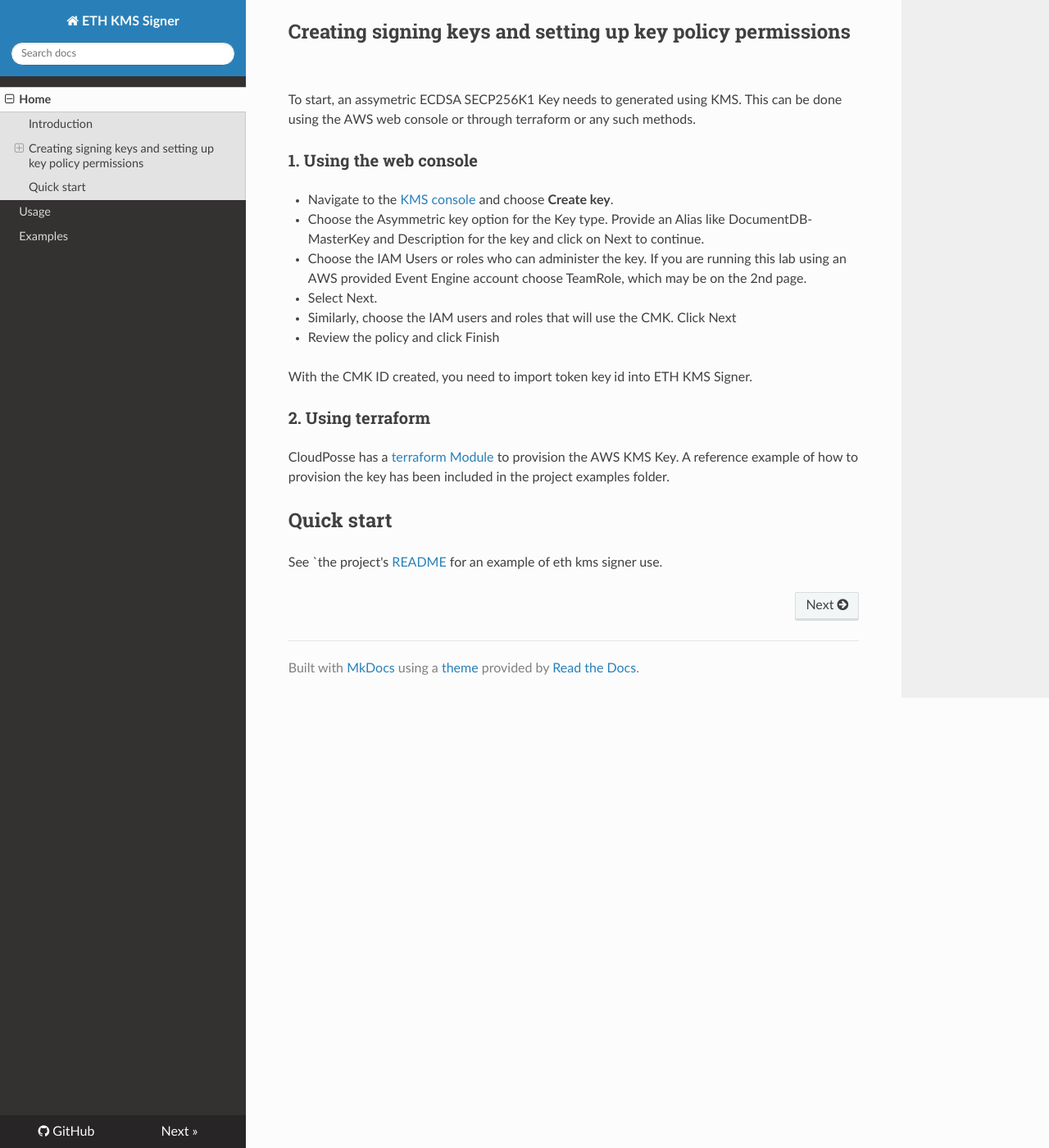
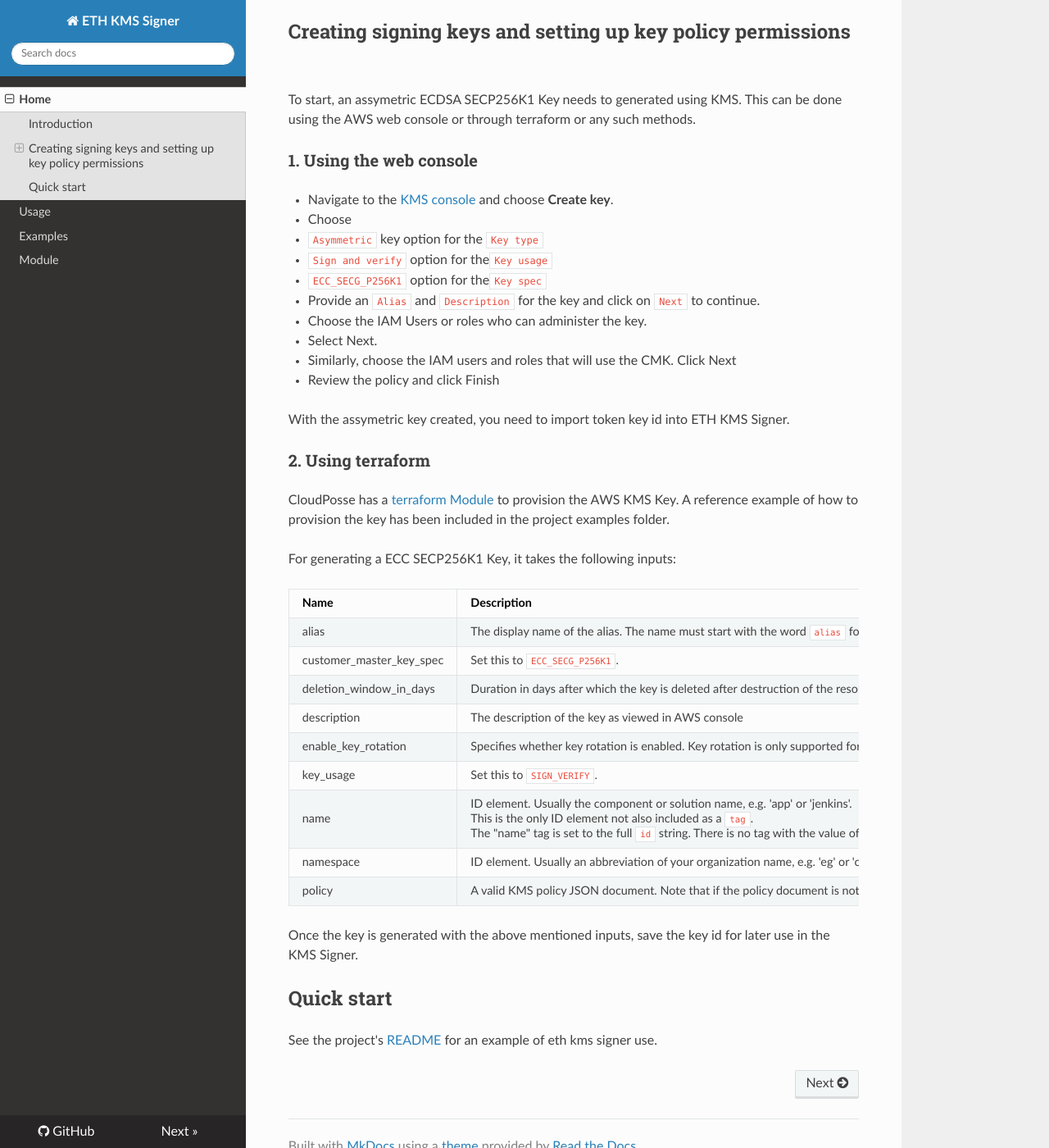
Before and after one commit to viswanathkgp12/eth-kms-signer, an MkDocs documentation site: the page built from docs/index.md, in a window 1280 px wide and 1400 px high, scrolled down 562 px. Shown: the whole window at 82% size. Built offline with MkDocs 1.6.1, drawn with Linux system fonts in a browser that asks for light colours; nearby versions of some CDN libraries.

Commit message:
improve docs

```diff
--- a/docs/index.md
+++ b/docs/index.md
@@ -21,19 +21,43 @@ To start, an assymetric ECDSA SECP256K1 Key needs to generated using KMS. This c
 ### 1. Using the web console
 
 - Navigate to the [KMS console](https://console.aws.amazon.com/kms/home) and choose **Create key**.
-- Choose the Asymmetric key option for the Key type. Provide an Alias like DocumentDB-MasterKey and Description for the key and click on Next to continue.
-- Choose the IAM Users or roles who can administer the key. If you are running this lab using an AWS provided Event Engine account choose TeamRole, which may be on the 2nd page.
+- Choose
+
+  1. `Asymmetric` key option for the `Key type`
+  2. `Sign and verify` option for the`Key usage`
+  3. `ECC_SECG_P256K1` option for the`Key spec`
+
+- Provide an `Alias` and `Description` for the key and click on `Next` to continue.
+
+- Choose the IAM Users or roles who can administer the key.
 - Select Next.
 - Similarly, choose the IAM users and roles that will use the CMK. Click Next
 - Review the policy and click Finish
 
-With the CMK ID created, you need to import token key id into ETH KMS Signer.
+With the assymetric key created, you need to import token key id into ETH KMS Signer.
 
 ### 2. Using terraform
 
 CloudPosse has a [terraform Module](https://github.com/cloudposse/terraform-aws-kms-key/tree/0.11.0) to provision the AWS KMS Key. A reference example of how to provision the key has been included in the project examples folder.
 
+For generating a ECC SECP256K1 Key, it takes the following inputs:
+
+| Name | Description | Type | Required |
+|------|-------------|------|:--------:|
+| alias | The display name of the alias. The name must start with the word `alias` followed by a forward slash. If not specified, the alias name will be auto-generated. | `string` | no |
+| customer\_master\_key\_spec | Set this to `ECC_SECG_P256K1`. | `string` | yes |
+| deletion\_window\_in\_days | Duration in days after which the key is deleted after destruction of the resource | `number` | no |
+| description | The description of the key as viewed in AWS console | `string` | no |
+| enable\_key\_rotation | Specifies whether key rotation is enabled. Key rotation is only supported for encrypt decrypt key types. As such, always setthis to `false` | `bool` | | yes |
+| key\_usage | Set this to `SIGN_VERIFY`. | `string` | yes |
+| name | ID element. Usually the component or solution name, e.g. 'app' or 'jenkins'.<br>This is the only ID element not also included as a `tag`.<br>The "name" tag is set to the full `id` string. There is no tag with the value of the `name` input. | `string` | no |
+| namespace | ID element. Usually an abbreviation of your organization name, e.g. 'eg' or 'cp', to help ensure generated IDs are globally unique | `string` | no |
+| policy | A valid KMS policy JSON document. Note that if the policy document is not specific enough (but still valid), Terraform may view the policy as constantly changing in a terraform plan. In this case, please make sure you use the verbose/specific version of the policy. | `string` | no |
+
+Once the key is generated with the above mentioned inputs, save the key id for later use in the KMS Signer.
+
+
 ## Quick start
 
-See `the project's [README](https://github.com/viswanathkgp12/eth_kms_signer/blob/master/README.md) for an
+See the project's [README](https://github.com/viswanathkgp12/eth_kms_signer/blob/master/README.md) for an
 example of eth kms signer use.
--- a/mkdocs.yml
+++ b/mkdocs.yml
@@ -17,6 +17,7 @@ nav:
   - Home: index.md
   - Usage: usage.md
   - Examples: examples.md
+  - Module: reference.md
 
 extra_css:
   - css/extra.css
@@ -33,3 +34,4 @@ markdown_extensions:
 
 plugins:
   - search
+  - mkdocstrings
--- a/requirements-docs.txt
+++ b/requirements-docs.txt
@@ -12,3 +12,4 @@ mkdocs-redirects>=1.0.1
 importlib_metadata>=3.10
 packaging>=20.5
 mergedeep>=1.3.4
+mkdocstrings>=0.16.2
```
Also changed, not shown: docs/reference.md (added, +3 -0 lines), docs/usage.md (+0 -9 lines), 3 other files.
